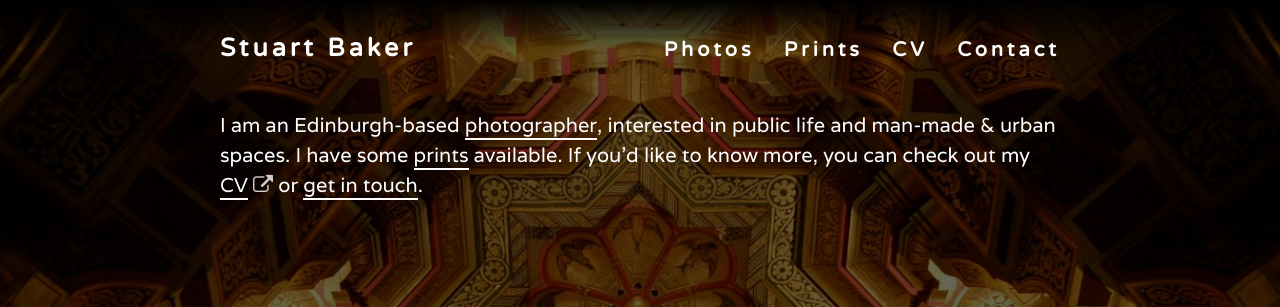
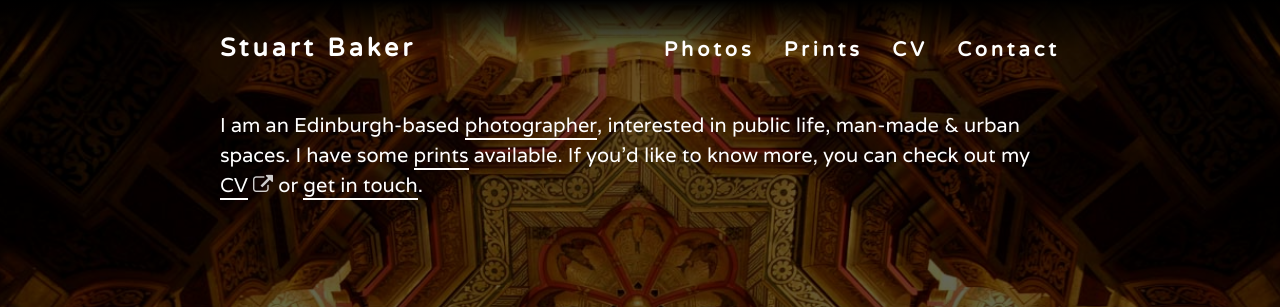
Before and after one commit to smbkr/smbkr.github.io, a Jekyll site: the page built from index.html, in a window 1280 px wide. Shown: the top 307 px of the page. Built offline with Jekyll 4.4.1, drawn with Linux system fonts in a browser that asks for light colours; nearby versions of some CDN libraries.

Commit message:
removed redundant "and"

```diff
--- a/index.html
+++ b/index.html
@@ -5,7 +5,7 @@
 
 <div class="home">
 
-	<p>I am an Edinburgh-based <a href="/photos/">photographer</a>, interested in public life and man-made & urban spaces. I have some <a href="/photos/prints/">prints</a> available. If you'd like to know more, you can check out my <a href="cv-stuart-baker.pdf" target="new">CV</a> <i class="fa fa-external-link lighter"></i> or <a href="/contact/">get in touch</a>.
+	<p>I am an Edinburgh-based <a href="/photos/">photographer</a>, interested in public life, man-made & urban spaces. I have some <a href="/photos/prints/">prints</a> available. If you'd like to know more, you can check out my <a href="cv-stuart-baker.pdf" target="new">CV</a> <i class="fa fa-external-link lighter"></i> or <a href="/contact/">get in touch</a>.
 	</p>
 
 </div>
```
